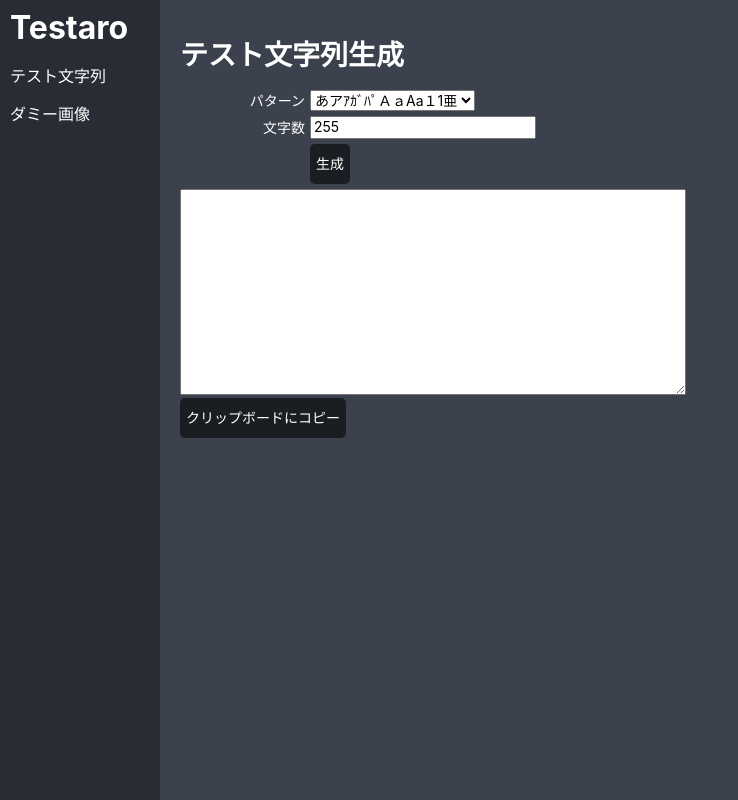
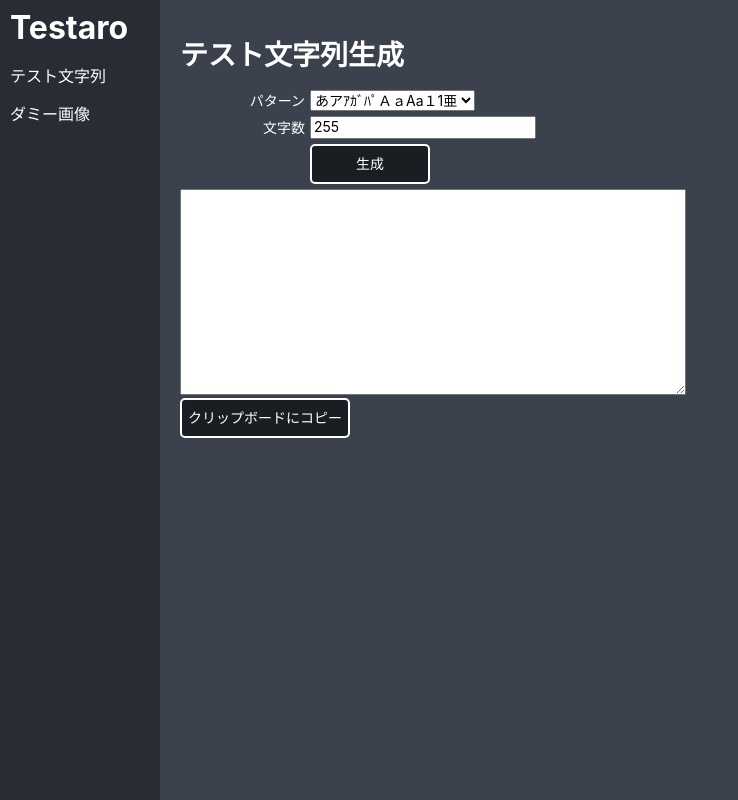
Before and after one commit to jesusisao/testaro, a React (Create React App) app: page /#/ in a window 1280 px wide. Shown: the whole page, without its empty margins (0-738 px from the left). Built offline with nearby package versions, Linux system fonts and the light colour scheme.

Commit message:
ボタンデザイン

```diff
--- a/src/Common/common.scss
+++ b/src/Common/common.scss
@@ -2,12 +2,15 @@
 
 .testaro-button {
   min-height: 40px;
+  min-width: 120px;
   color: $config-font-color;
   background-color: $config-button-color;
-  border: none;
+  border: 2px $config-font-color solid;
+  box-sizing: border-box;
   border-radius: 5px;
   transition: .2s;
   &:hover {
     background-color: $config-button-hover-color;
+    border-width: 5px;
   }
 }
```
